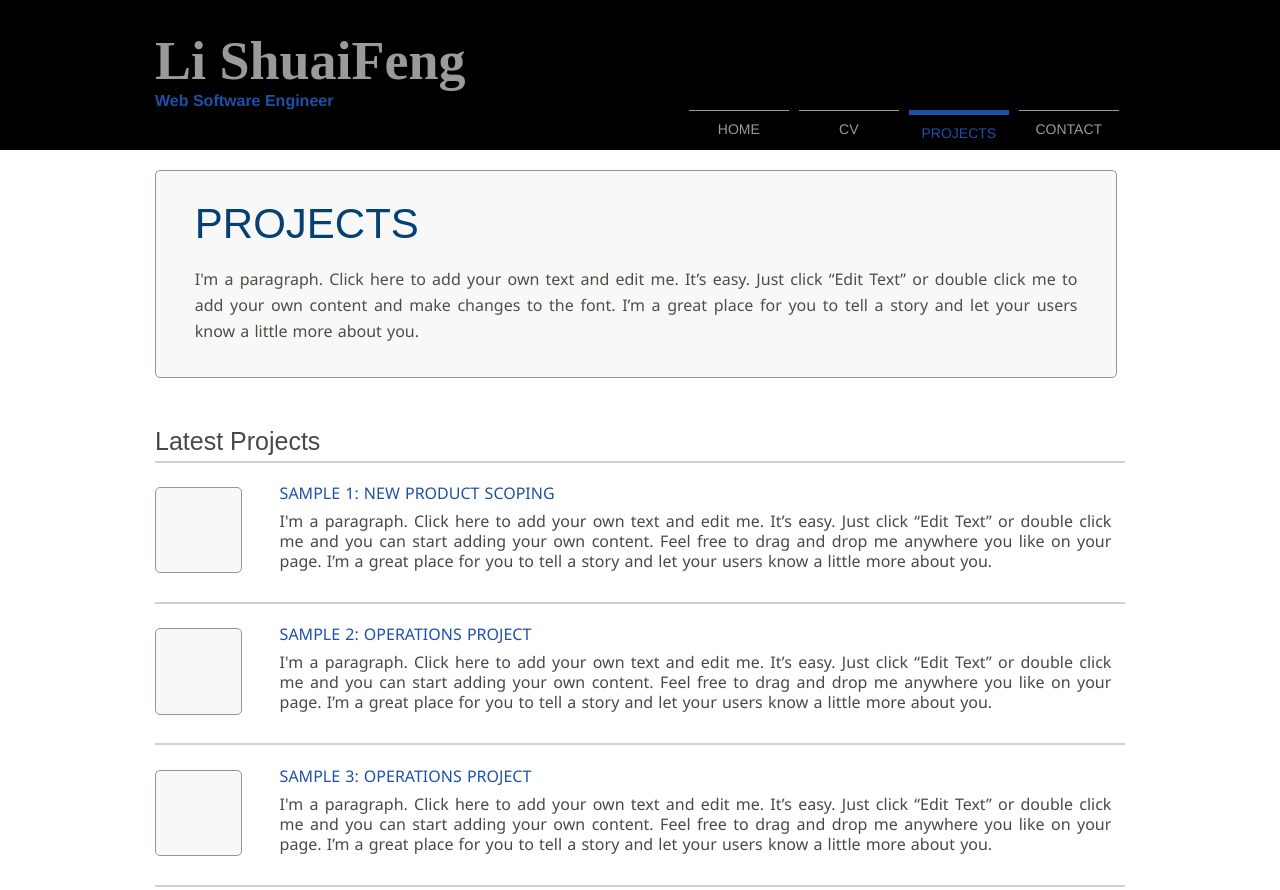
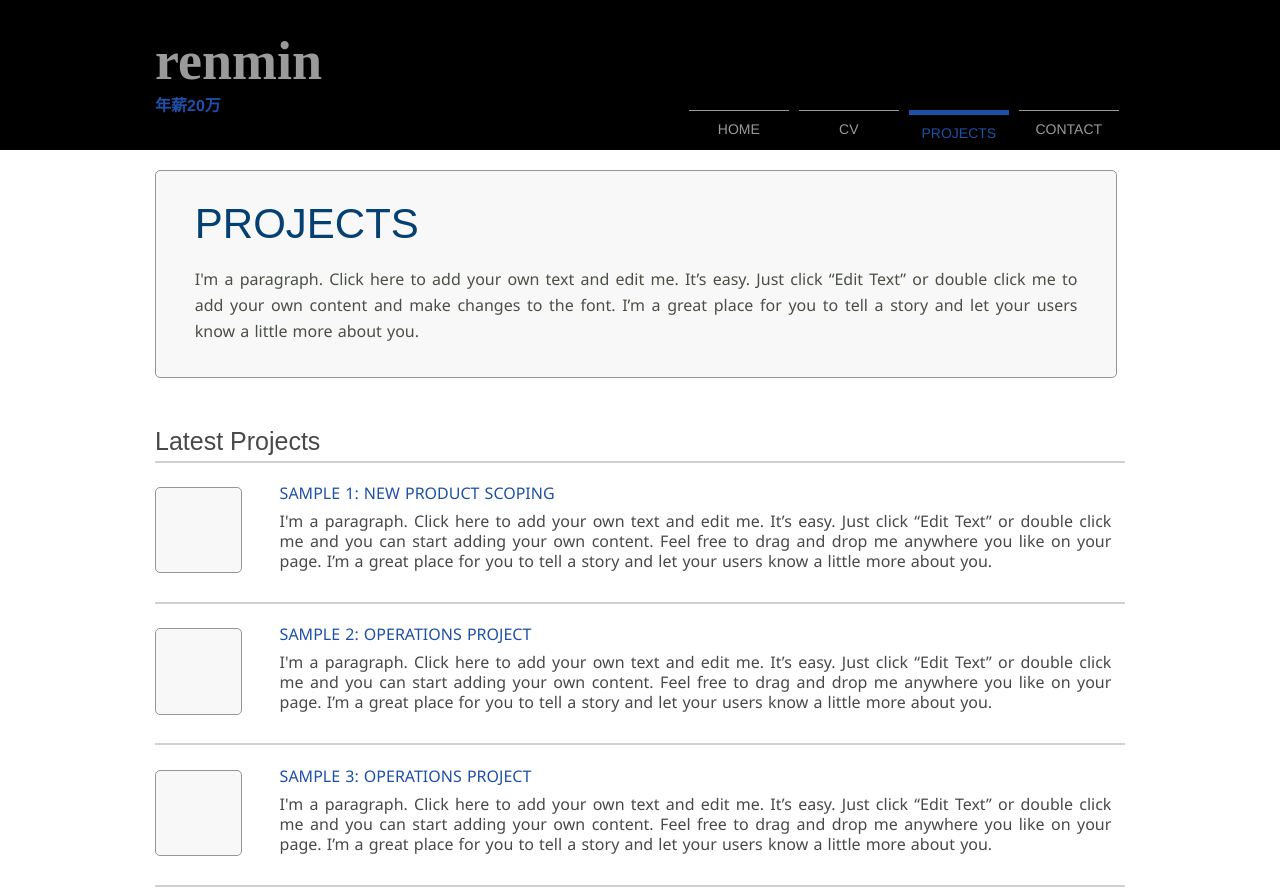
Before and after one commit to Playboychao/demo20210102, a plain HTML site: page projects.html in a window 1280 px wide. Shown: the top 890 px of the page. Drawn offline with Linux system fonts and the light colour scheme.

Commit message:
第二次提交

```diff
--- a/projects.html
+++ b/projects.html
@@ -13,8 +13,8 @@
 			<div class="box">
 
 						<div class="left">
-							<h1>Li ShuaiFeng</h1>
-							<h3>Web Software Engineer</h3>
+							<h1>renmin</h1>
+							<h3>年薪20万</h3>
 						</div>
 
 						<div class="right">
```
